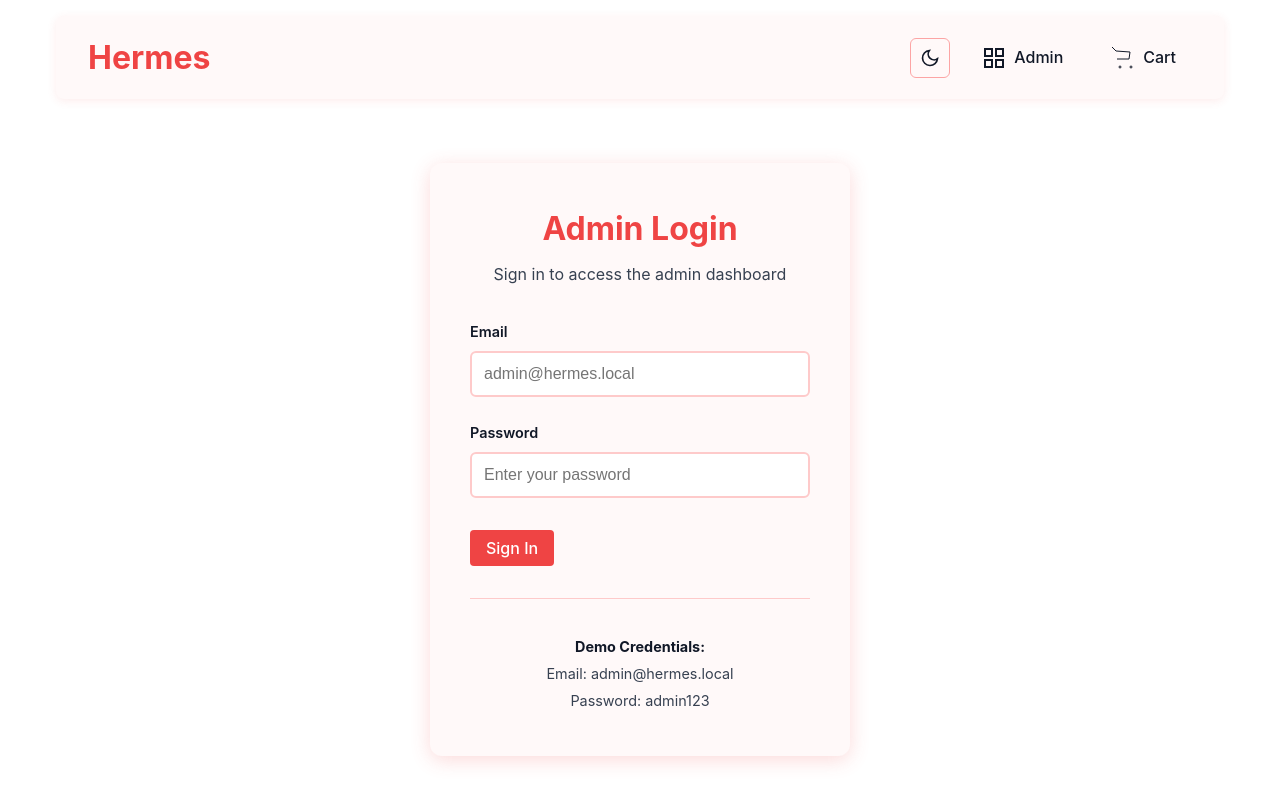
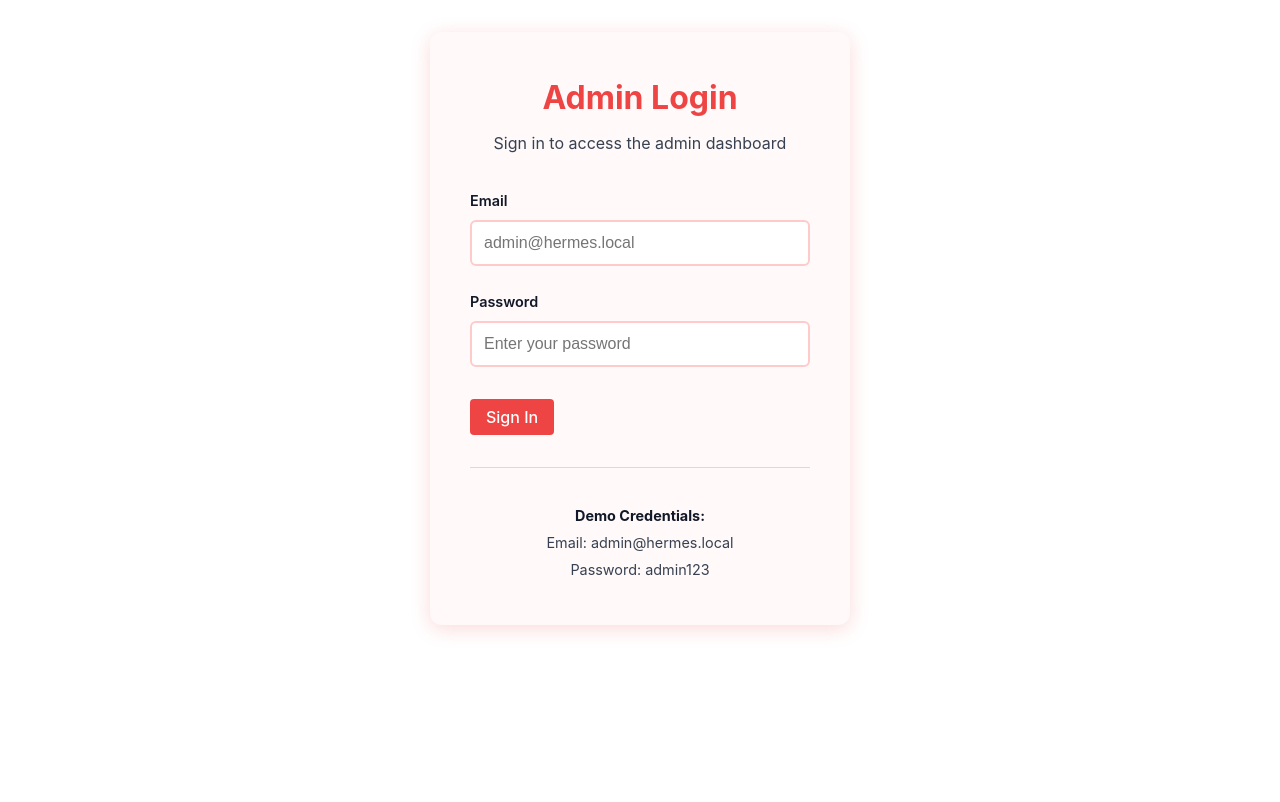
Before and after one commit to starspacegroup/hermes, a SvelteKit app: page /admin/login in a window 1280 px wide. Built offline with nearby package versions, Linux system fonts and the light colour scheme.

Commit message:
Hide site header on admin pages
Co-authored-by: davis9001 <72961+davis9001@users.noreply.github.com>

```diff
--- a/src/routes/+layout.svelte
+++ b/src/routes/+layout.svelte
@@ -5,15 +5,18 @@
   import ThemeToggle from '../lib/components/ThemeToggle.svelte';
   import ToastContainer from '../lib/components/ToastContainer.svelte';
   import { onMount } from 'svelte';
+  import { page } from '$app/stores';
 
   $: totalItems = cartStore.getTotalItems($cartStore);
+  $: isAdminPage = $page.url.pathname.startsWith('/admin');
 
   onMount(() => {
     themeStore.initTheme();
   });
 </script>
 
-<main>
+<main class:admin-page={isAdminPage}>
+  {#if !isAdminPage}
     <header>
       <nav>
         <a href="/" class="logo">
@@ -24,9 +27,12 @@
           <a href="/admin/dashboard" class="admin-link">
             <svg width="24" height="24" viewBox="0 0 24 24" fill="none" stroke="currentColor">
               <rect x="3" y="3" width="7" height="7" stroke-width="2" stroke-linecap="round"></rect>
-            <rect x="14" y="3" width="7" height="7" stroke-width="2" stroke-linecap="round"></rect>
-            <rect x="14" y="14" width="7" height="7" stroke-width="2" stroke-linecap="round"></rect>
-            <rect x="3" y="14" width="7" height="7" stroke-width="2" stroke-linecap="round"></rect>
+              <rect x="14" y="3" width="7" height="7" stroke-width="2" stroke-linecap="round"
+              ></rect>
+              <rect x="14" y="14" width="7" height="7" stroke-width="2" stroke-linecap="round"
+              ></rect>
+              <rect x="3" y="14" width="7" height="7" stroke-width="2" stroke-linecap="round"
+              ></rect>
             </svg>
             <span class="admin-text">Admin</span>
           </a>
@@ -44,6 +50,7 @@
         </div>
       </nav>
     </header>
+  {/if}
 
   <slot />
 </main>
@@ -61,6 +68,12 @@
     max-width: 1200px;
     margin: 0 auto;
     padding: 1rem;
+  }
+
+  main.admin-page {
+    max-width: none;
+    padding: 0;
+    margin: 0;
   }
 
   header {
```
Lines whose indentation alone changed are shown as unchanged.
